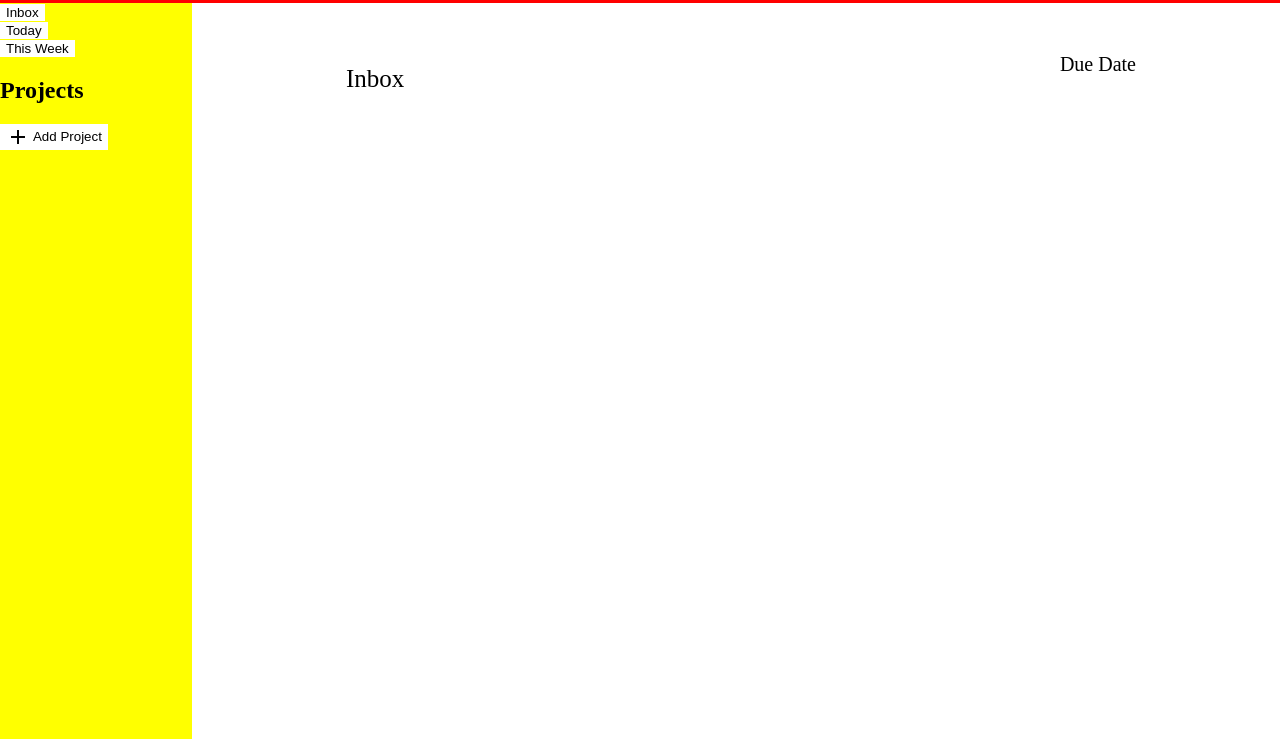
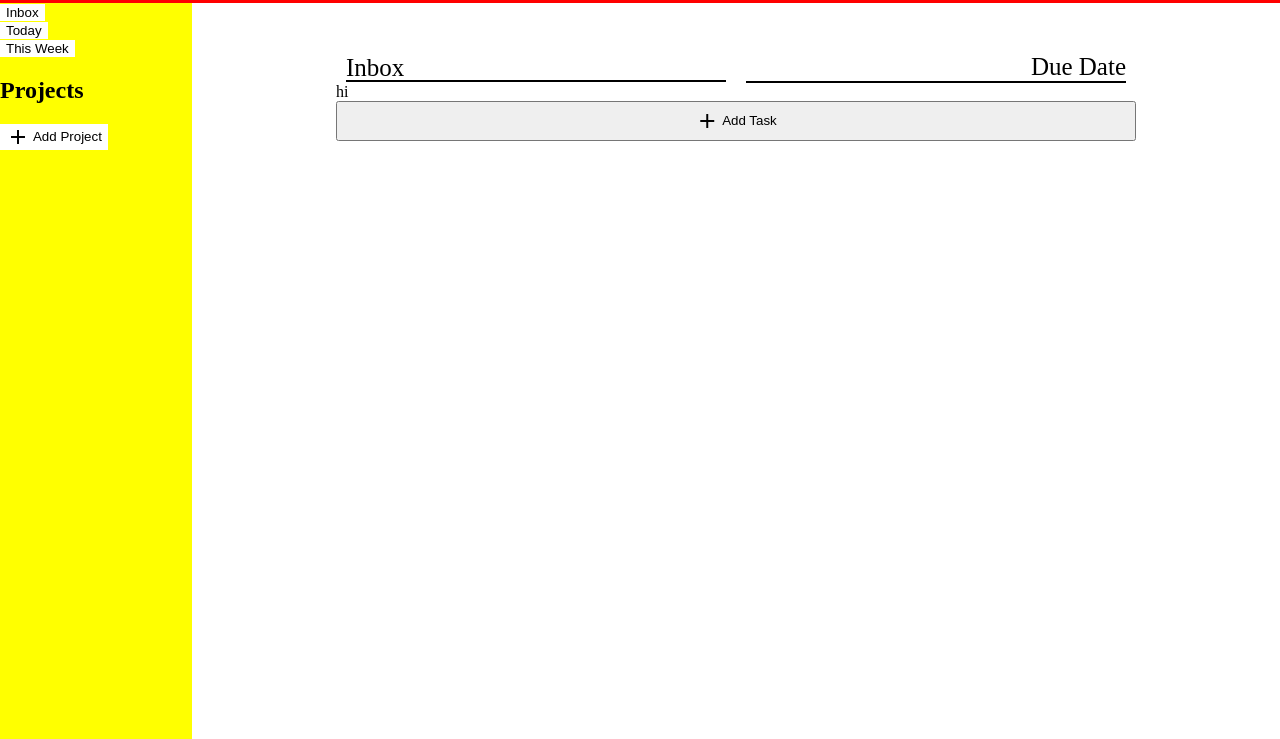
Before and after one commit to jonathanyu1/todo-list, a plain HTML site: page index.html in a window 1280 px wide. Shown: the part 61-800 px from the top of the page. Drawn offline with Linux system fonts and the light colour scheme.

Commit message:
added project file and initial functionality

```diff
--- a/index.html
+++ b/index.html
@@ -27,11 +27,16 @@
         </div>
       </div>
       <div id='mainContent'>
-          <div id='todoProjectTitle'>Inbox</div>
-          <div id='todoDateTitle'>Due Date</div>
+          <div id='todoTitleContainer'>
+            <div id='todoProjectTitle'>Inbox</div>
+            <div id='todoDateTitle'>Due Date</div>
+          </div>
           <div id='todoListContainer'>
-
+            <div>hi</div>
           </div>
+          <button class='addTask'>
+            <i class='material-icons'>add</i>
+          Add Task</button>
       </div>
     <script src="main.js"></script>
   </body>
--- a/main.js
+++ b/main.js
@@ -1 +1 @@
-(()=>{"use strict";console.log("hello")})();
+(()=>{"use strict";var e;console.log("hello"),(e="chores",{getName:()=>e,setName:l=>{e=l},addTask:e=>{},deleteTask:e=>{},sayHello:()=>console.log("hello project")}).sayHello()})();
--- a/styles.css
+++ b/styles.css
@@ -67,24 +67,54 @@ body{
 #mainContent{
     grid-area: main;
     width: 800px;
-    height: 80%;
     margin: 50px auto;
+    /*
     display: grid;
     grid-template-rows: 50px auto;
-    grid-template-columns: 1fr 1fr;
+    grid-template-columns: 1fr;
+    */
 }
 
-#todoContainer{
-    vertical-align: middle;
+#todoTitleContainer{
+    display: grid;
+    grid-template-columns: 1fr 1fr;
 }
 
 #todoProjectTitle{
     font-size: 25px;
     line-height: 100%;
     margin: auto 10px auto;
+    border-bottom: 2px solid black;
 }
 
 #todoDateTitle{
     text-align: right;
-    font-size: 20px;
+    font-size: 25px;
+    margin: auto 10px auto;
+    border-bottom: 2px solid black;
 }
+
+#todoListContainer{
+    display: flex;
+    flex-wrap: wrap;
+}
+
+/* divide task into left and right side */
+.todoTask{
+    display: flex;
+    align-items: center;
+    justify-content: space-between;
+    width: 100%;
+    border-top: 2px solid blue;
+    border-bottom: 2px solid blue;
+}
+
+.addTask{
+    display: block;
+    width: 100%;
+    height: 40px;
+}
+
+.addTask i{
+    vertical-align: middle;
+}
```
